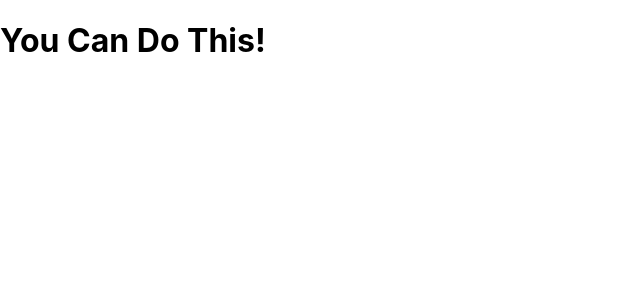
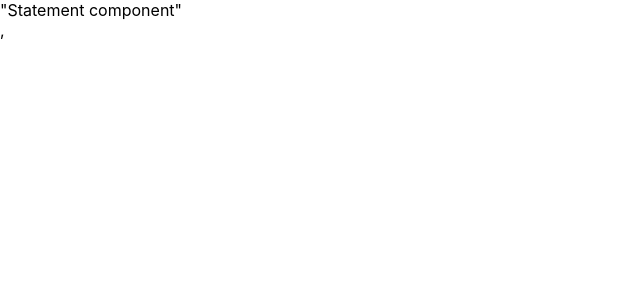
Before and after one commit to learn-co-students/module-4-code-challenge-round-1-nyc01-seng-ft-071320-mod-4-state-events-solo-assessment-1600191903, a React (Create React App) app: page / in a window 1280 px wide. Shown: the top 300 px of the page, without its empty margins (0-640 px from the left). Built offline with nearby package versions, Linux system fonts and the light colour scheme.

Commit message:
tried refactoring my heirarchy in the middle

```diff
--- a/src/App.js
+++ b/src/App.js
@@ -1,8 +1,18 @@
 import React from 'react';
 import './App.css';
+import Statement from './Statement'
+import Image from './Image'
 
 function App() {
-  return <h1>You Can Do This!</h1>;
+  return (
+    <>
+    <Statement />,
+    <Image />
+    </>
+  )
 }
 
 export default App;
+
+
+//renders image component and renders statement component?
--- /dev/null
+++ b/src/Image.js
@@ -0,0 +1,42 @@
+import React from 'react'
+import {yes} from './objects'
+import {no} from './objects'
+
+// When the image is clicked, it should switch from
+        // the "no" image and statement to the "yes" image
+        // and statement. When clicked a second time it
+        // should flip again.
+
+class Image extends React.Component {
+    state = {clicked: false}
+
+    clickHandler = () => {
+        if(this.state.clicked === false){
+            this.setState = {clicked: true}
+        } else {
+            this.setState = {clicked: false}
+        }
+    }
+
+    render() {
+        return (
+            <div>
+                <img onClick={this.clickHandler}/>
+                {this.state.clicked ? <img alt="" src={no.no-image}></img> : null}
+            </div>
+        )
+    }
+}
+
+export default Image
+
+//on click switch image from no to yes by grabbing object values
+
+
+        // <button onClick={this.clickHandler}>Bark</button>
+        // {this.state.clicked ? <span className="bark">
+        //   <h2>Bark</h2>
+        // </span> : null}
+
+
+//will need to refactor statement component and alter state inside both components
--- /dev/null
+++ b/src/Statement.js
@@ -0,0 +1,32 @@
+import React from 'react'
+// import {yes} from './objects'
+// import {no} from './objects'
+
+class Statement extends React.Component {
+    state = {clicked: false}
+
+    clickHandler = () => {
+        if(this.state.clicked === false){
+            this.setState = {clicked: true}
+        } else {
+            this.setState = {clicked: false}
+        }
+    }
+
+     // When the image is clicked, it should switch from
+        // the "no" image and statement to the "yes" image
+        // and statement. When clicked a second time it
+        // should flip again.
+
+
+    render() {
+        return (
+            <div>
+
+                "Statement component"
+            </div>
+        )
+    }
+}
+
+export default Statement
--- a/src/objects.js
+++ b/src/objects.js
@@ -1,4 +1,5 @@
 const yes = { "yes-image": "https://encrypted-tbn0.gstatic.com/images?q=tbn%3AANd9GcQptvy1IuxkMzOgcsR_uWucIkwE67jI04GfUg&usqp=CAU", "yes-statement": "google the answer" }
+console.log(yes)
 
 const no = { "no-image": "https://thumbs.gfycat.com/ElaborateShinyBernesemountaindog-size_restricted.gif", "no-statement": "learn problem solving, syntax, reading documentation" }
 
```
